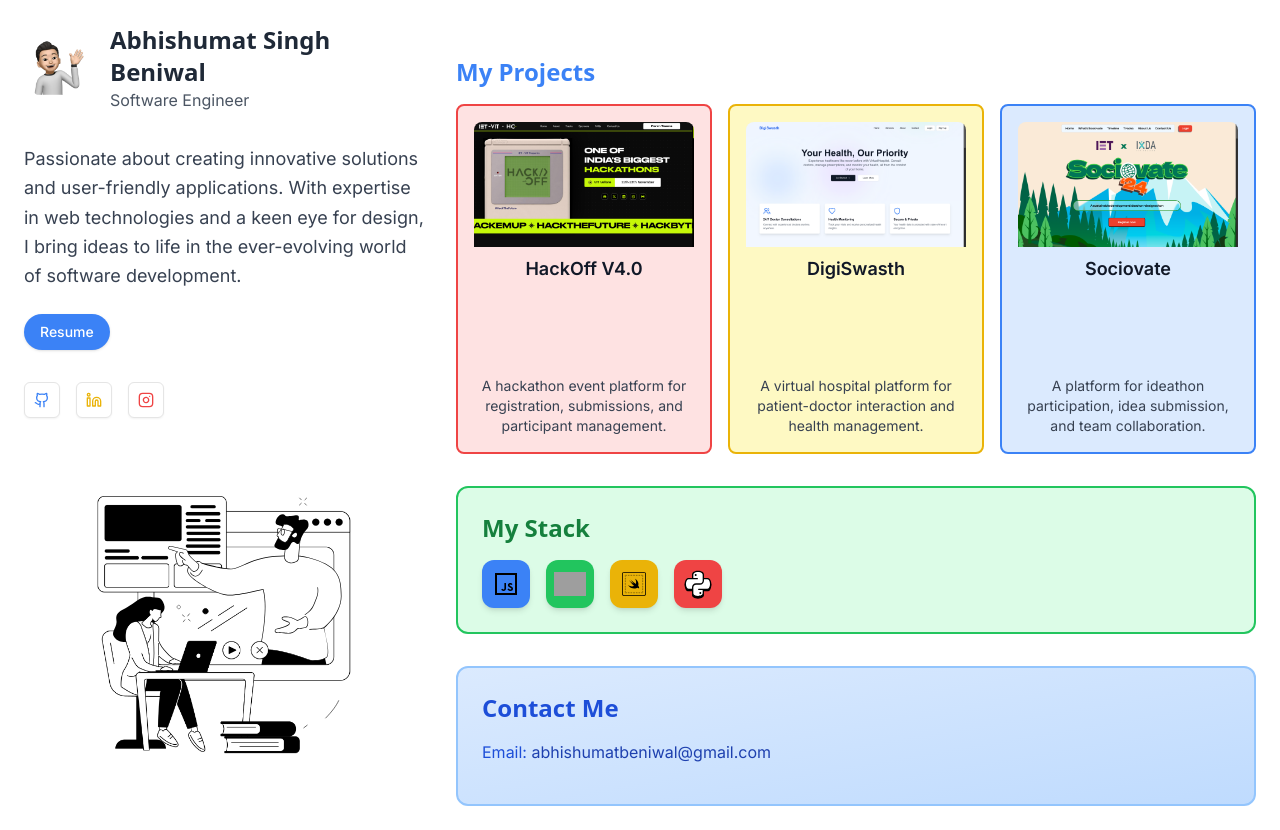
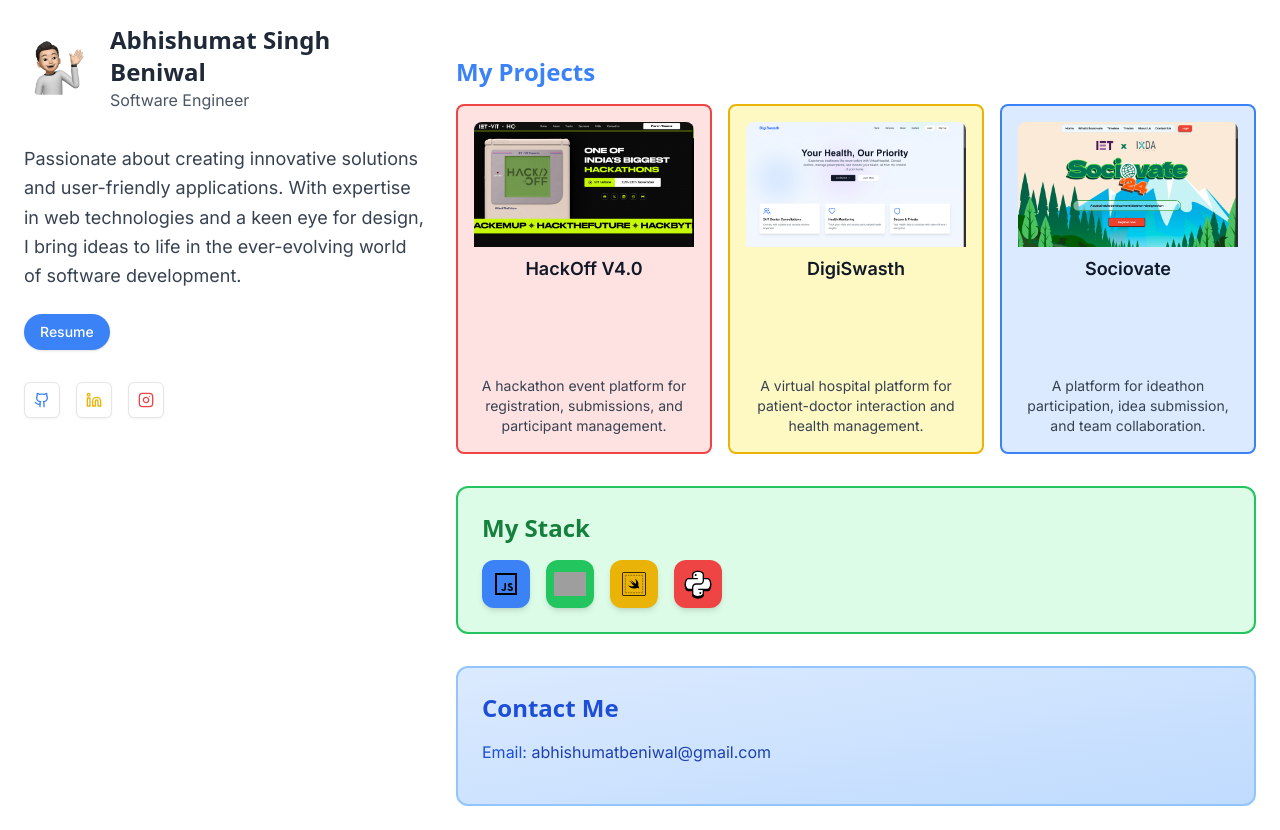
Before and after one commit to Abhishumat23/Minimal-Portfolio, a Next.js app: page / in a window 1280 px wide. Built offline with nearby package versions, Linux system fonts and the light colour scheme; grey boxes are pictures that could not be loaded.

Commit message:
fixed deployment error 3

```diff
--- a/app/page.tsx
+++ b/app/page.tsx
@@ -4,7 +4,6 @@ import Image from "next/image";
 import Link from "next/link";
 import { Menu, InstagramIcon, Github, Linkedin } from "lucide-react";
 import { Button } from "@/components/ui/button";
-import { Player } from "@lottiefiles/react-lottie-player";
 
 export default function Portfolio() {
   return (
@@ -84,16 +83,6 @@ export default function Portfolio() {
                 </Link>
               </Button>
             </div>
-          </div>
-
-          {/* Lottie Animation */}
-          <div className="mt-8 lg:block hidden">
-            <Player
-              autoplay
-              loop
-              src="/assets/teaching-animation.json"
-              style={{ height: "350px", width: "100%" }}
-            />
           </div>
         </div>
 
```
